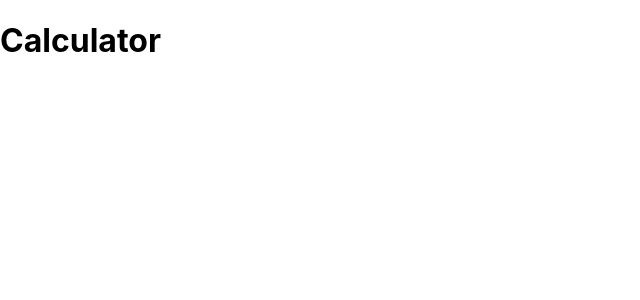
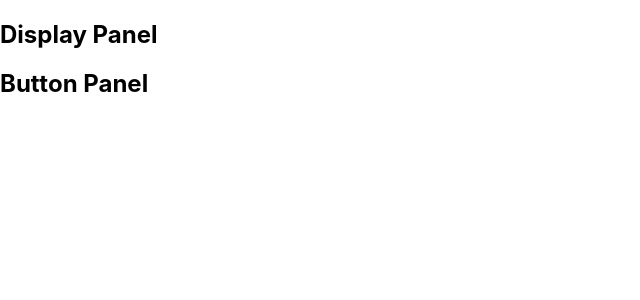
Before and after one commit to vmwhoami/react-calculator, a React (Create React App) app: page / in a window 1280 px wide. Shown: the top 300 px of the page, without its empty margins (0-640 px from the left). Built offline with nearby package versions, Linux system fonts and the light colour scheme.

Commit message:
add components folder with Display and Button pannel

```diff
--- a/src/App.js
+++ b/src/App.js
@@ -1,9 +1,11 @@
-function App() {
-  return (
-    <>
-      <h1>Calculator</h1>
-    </>
-  );
-}
+import Display from './components/Display';
+import ButtonPanel from './components/ButtonPanel';
+
+const App = () => (
+  <>
+    <Display />
+    <ButtonPanel />
+  </>
+);
 
 export default App;
--- /dev/null
+++ b/src/components/ButtonPanel.js
@@ -0,0 +1,18 @@
+import React from 'react';
+
+const ButtonPanel = () => (
+  <>
+    <h2>Button Panel</h2>
+  </>
+);
+// class ButtonPanel extends React.Component {
+//   render() {
+//     return (
+//       <>
+//         <h2>Button Panel</h2>
+//       </>
+//     );
+//   }
+// }
+
+export default ButtonPanel;
--- /dev/null
+++ b/src/components/Display.js
@@ -0,0 +1,19 @@
+import React from 'react';
+
+const Display = () => (
+  <>
+    <h2>Display Panel</h2>
+  </>
+);
+
+// class Display extends React.Component {
+//   render() {
+//     return (
+//       <>
+//         <h2>Display Panel</h2>
+//       </>
+//     );
+//   }
+// }
+
+export default Display;
```
